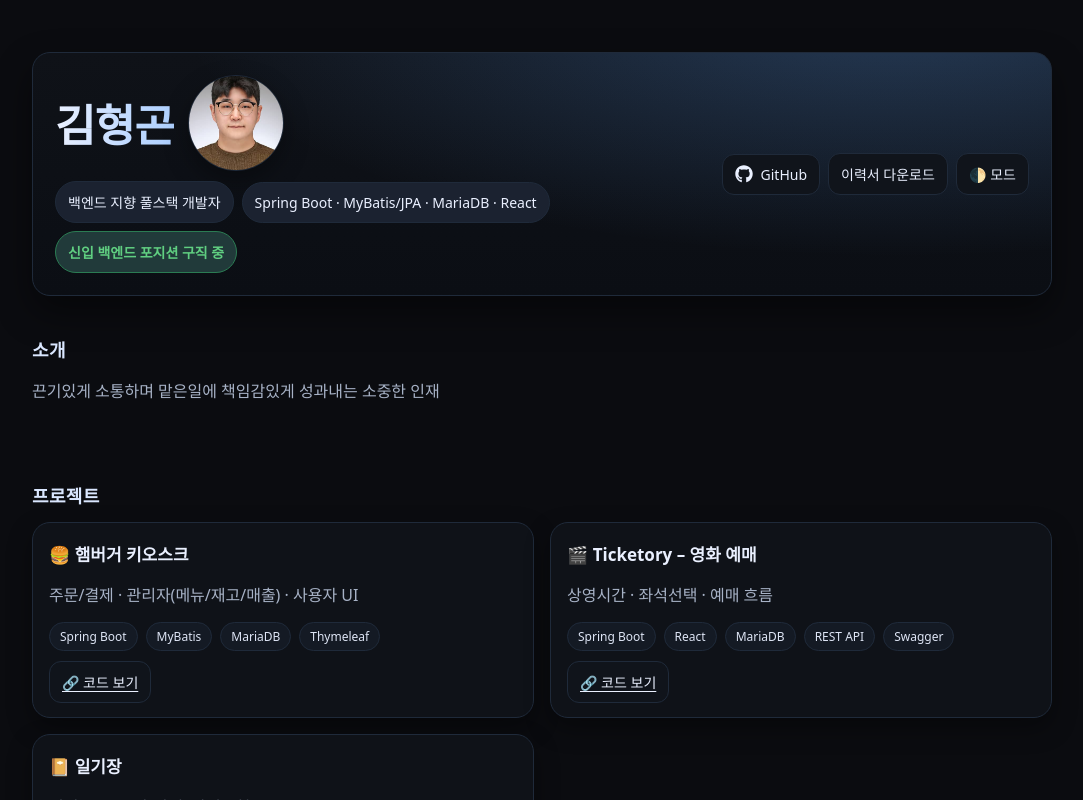
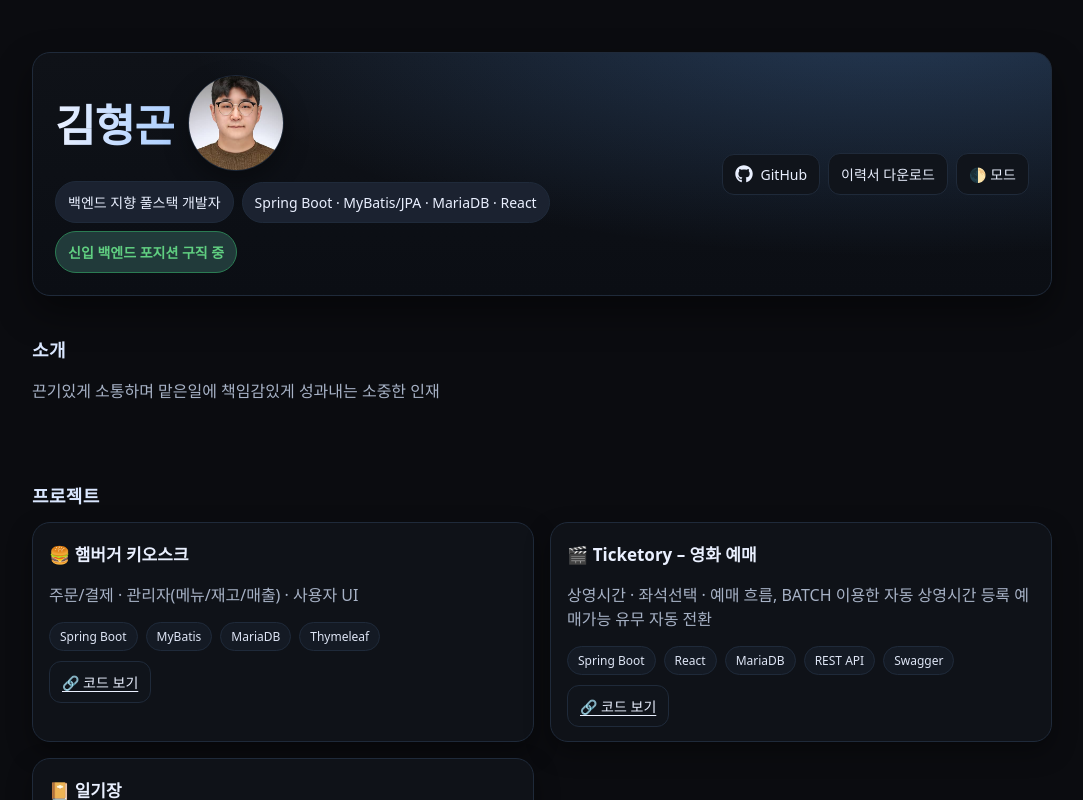
Before and after one commit to gudrhs8304/gudrhs8304.github.io, a React (Vite) app: page / in a window 1280 px wide. Shown: the top 800 px of the page, without its empty margins (98-1181 px from the left). Built offline with nearby package versions, Linux system fonts and the light colour scheme.

Commit message:
소개글 수정

```diff
--- a/src/App.jsx
+++ b/src/App.jsx
@@ -39,7 +39,7 @@
         {
             title: "Ticketory – 영화 예매",
             emoji: "🎬",
-            summary: "상영시간 · 좌석선택 · 예매 흐름",
+            summary: "상영시간 · 좌석선택 · 예매 흐름, BATCH 이용한 자동 상영시간 등록 예매가능 유무 자동 전환",
             tech: ["Spring Boot", "React", "MariaDB", "REST API", "Swagger"],
             repo: "https://github.com/gudrhs8304/ticketory_project",
         },
```
Also changed, not shown: 1 other file (tests, documents, lock files or other folders).
